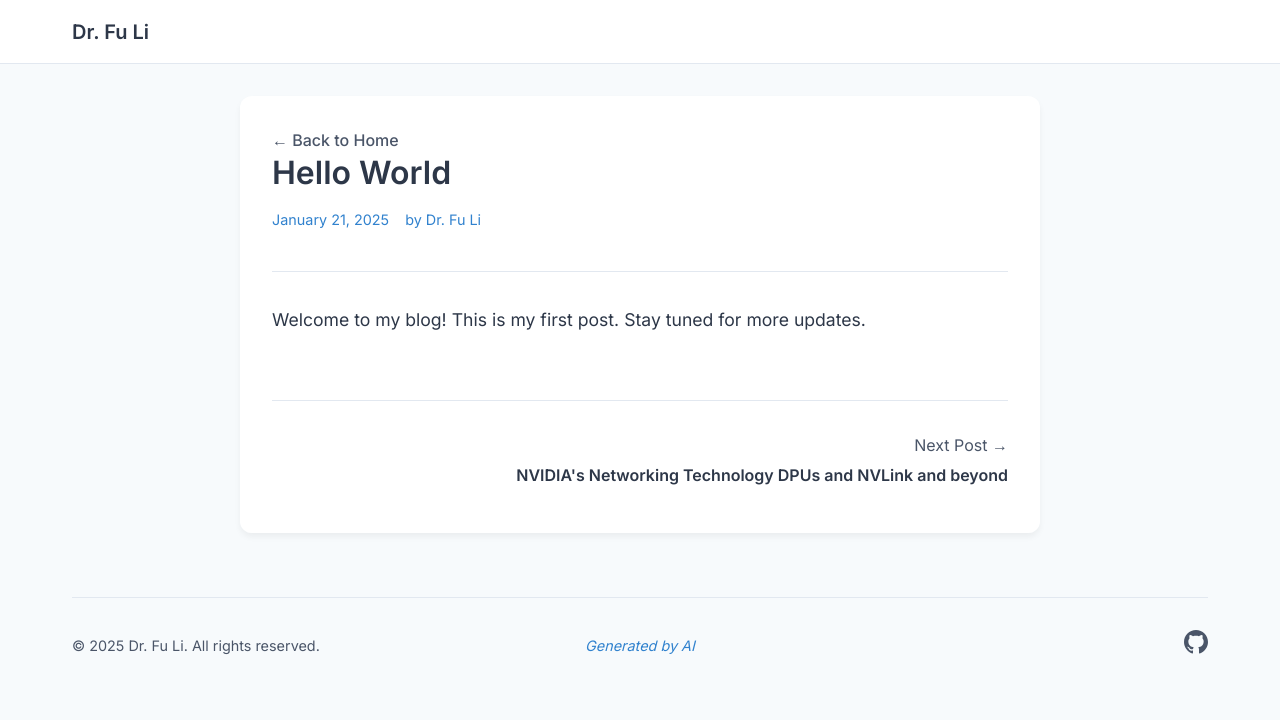
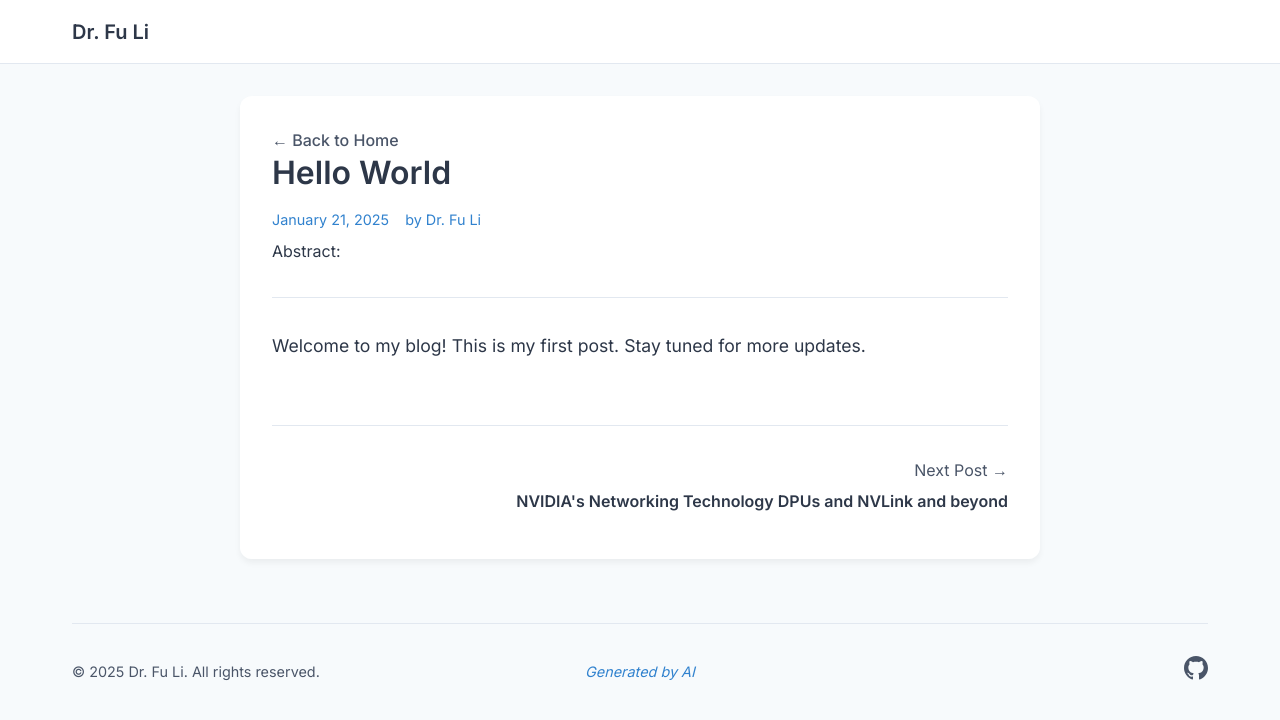
Before and after one commit to leoustc/leoustc.github.io, a Jekyll site: the page built from _posts/2025-01-21-hello-world.md, in a window 1280 px wide. Shown: the top 720 px of the page. Built offline with Jekyll 4.4.1, drawn with Linux system fonts in a browser that asks for light colours.

Commit message:
20250122.11.17.14.43649

```diff
--- a/_layouts/post.html
+++ b/_layouts/post.html
@@ -22,8 +22,8 @@ layout: default
                 {% endfor %}
             </div>
             {% endif %}
-            {{ page.abstract }}
         </div>
+        Abstract: {{ page.abstract }}
     </header>
 
     <div class="post-content">
```
